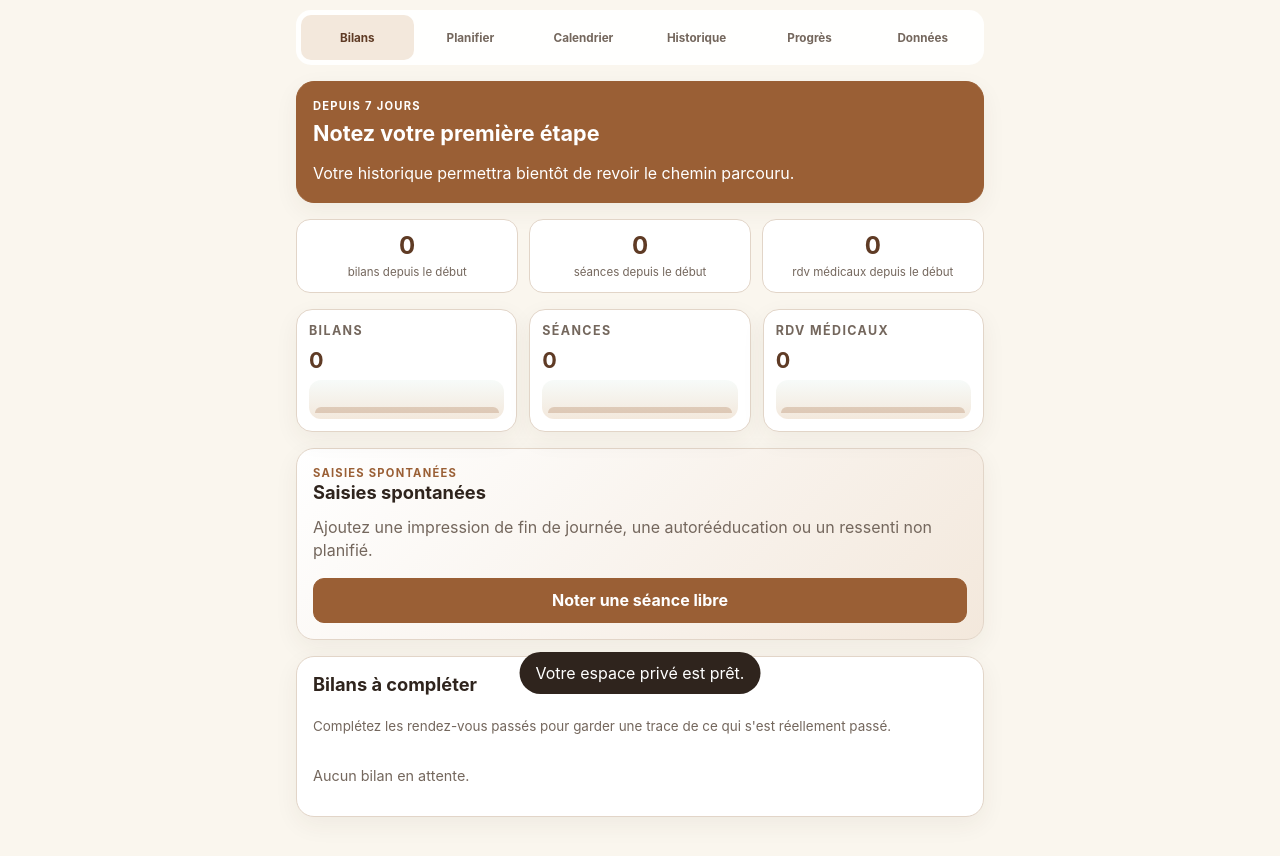
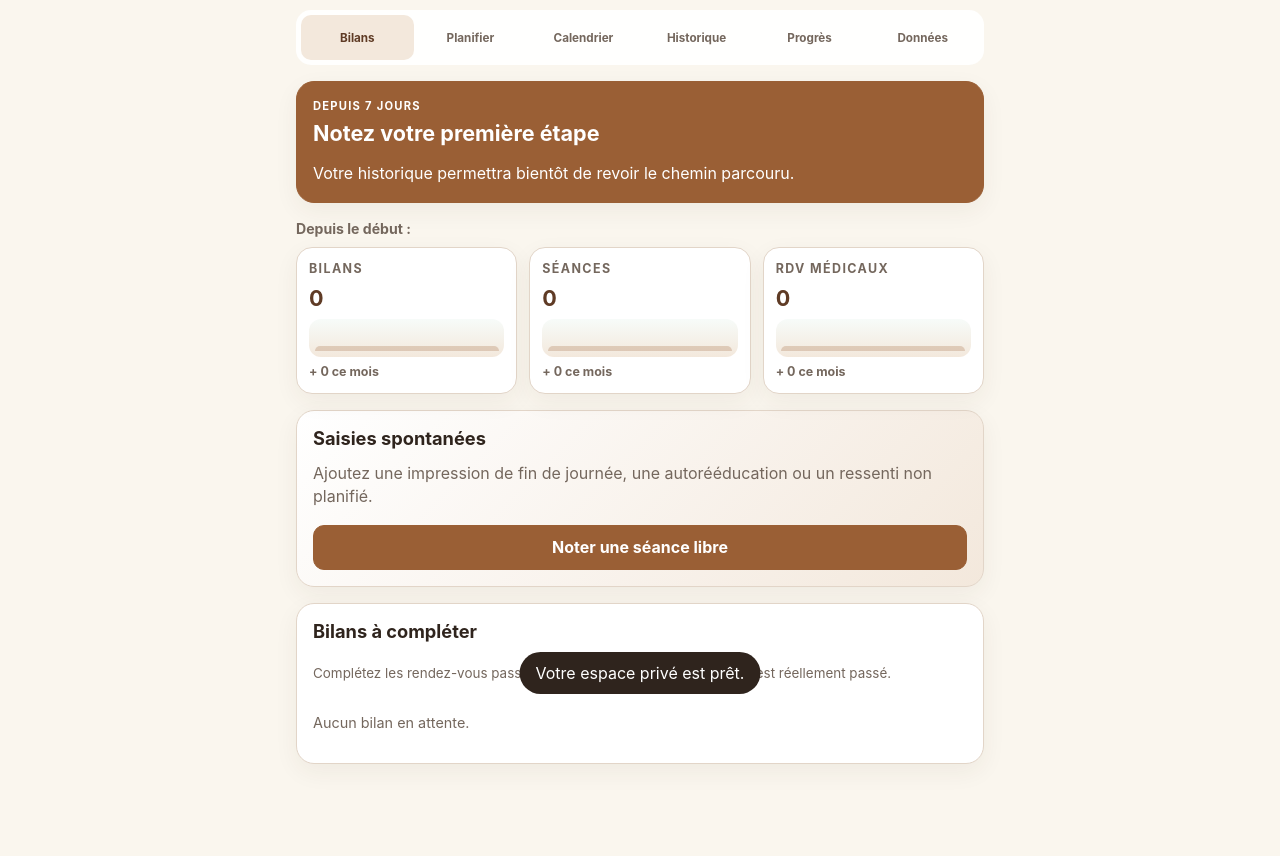
Before and after one commit to AirgosV0/coudeprogres-app, a website with bundled scripts: page index.html in a window 1280 px wide. Both pictures are taken after typing "Sample", "Sample123", "Sample123" into the empty fields and a click on the button "Créer et commencer". Shown: the part 82-938 px from the top of the page. After the commit the page ends 894 px from the top, so only its background shows below. Built offline with nearby package versions, Linux system fonts and the light colour scheme.

Commit message:
1.5 correctifs

```diff
--- a/index.html
+++ b/index.html
@@ -102,10 +102,9 @@
             <h2 id="encouragement-title">Bienvenue</h2>
             <p id="encouragement-message">Ajoutez une première étape de votre parcours.</p>
           </article>
-          <div id="dashboard-cards" class="metrics"></div>
+          <p class="dashboard-trends-title">Depuis le début :</p>
           <div id="dashboard-trends" class="progress-grid dashboard-trends"></div>
           <article class="card free-entry-card">
-            <p class="eyebrow">Saisies spontanées</p>
             <h2>Saisies spontanées</h2>
             <p>Ajoutez une impression de fin de journée, une autorééducation ou un ressenti non planifié.</p>
             <button id="new-free-report" class="primary" type="button">Noter une séance libre</button>
--- a/js/app.js
+++ b/js/app.js
@@ -421,11 +421,6 @@ function renderDashboard() {
   const lifetime = lifetimeSummary(journal.entries);
   $("encouragement-title").textContent = summary.title;
   $("encouragement-message").textContent = summary.message;
-  $("dashboard-cards").innerHTML = [
-    metric(lifetime.reports, "bilans depuis le début"),
-    metric(lifetime.practices, "séances depuis le début"),
-    metric(lifetime.appointments, "rdv médicaux depuis le début")
-  ].join("");
   $("dashboard-trends").innerHTML = lifetime.series.map(cumulativeCard).join("");
   const upcoming = nextAppointmentsByType(journal.entries);
   $("upcoming-list").classList.toggle("empty", !upcoming.length);
@@ -438,13 +433,9 @@ function renderDashboard() {
     : '<div class="empty">Aucun bilan en attente.</div>';
 }
 
-function metric(value, label) {
-  return `<div class="metric"><strong>${value}</strong><span>${label}</span></div>`;
-}
-
 function cumulativeCard(series) {
   const max = Math.max(1, ...series.points.map(point => point.value));
-  const bars = series.points.slice(-10).map(point => {
+  const bars = series.points.map(point => {
     const height = Math.max(8, Math.round((point.value / max) * 100));
     return `<span class="progress-bar" style="height:${height}%" title="${escapeHtml(dateLabel(point.date))} : ${point.value}"></span>`;
   }).join("");
@@ -452,6 +443,7 @@ function cumulativeCard(series) {
     <p class="eyebrow">${escapeHtml(series.label)}</p>
     <strong>${series.total}</strong>
     <div class="progress-bars compact-bars" aria-hidden="true">${bars || '<span class="progress-bar empty-bar"></span>'}</div>
+    <p class="month-count">+ ${series.monthCount} ce mois</p>
   </article>`;
 }
 
--- a/js/domain.js
+++ b/js/domain.js
@@ -207,8 +207,9 @@ export function reportsToComplete(entries, today = isoToday()) {
     .sort(compareEntriesByEvent);
 }
 
-export function lifetimeSummary(entries) {
+export function lifetimeSummary(entries, today = isoToday()) {
   const completed = filteredEntries(entries, { status: "completed" }).reverse();
+  const month = today.slice(0, 7);
   const reports = completed.length;
   const practices = completed.filter(entry => entry.type === "kine" || entry.type === "auto").length;
   const appointments = completed.filter(entry => entry.type === "medical").length;
@@ -217,9 +218,9 @@ export function lifetimeSummary(entries) {
     practices,
     appointments,
     series: [
-      cumulativeSeries(completed, "Bilans", () => true),
-      cumulativeSeries(completed, "Séances", entry => entry.type === "kine" || entry.type === "auto"),
-      cumulativeSeries(completed, "RDV médicaux", entry => entry.type === "medical")
+      cumulativeSeries(completed, "Bilans", () => true, month),
+      cumulativeSeries(completed, "Séances", entry => entry.type === "kine" || entry.type === "auto", month),
+      cumulativeSeries(completed, "RDV médicaux", entry => entry.type === "medical", month)
     ]
   };
 }
@@ -261,13 +262,17 @@ export function sevenDaySummary(entries, today = isoToday()) {
   };
 }
 
-function cumulativeSeries(entries, label, predicate) {
+function cumulativeSeries(entries, label, predicate, month) {
   let count = 0;
+  let monthCount = 0;
   const points = entries.map(entry => {
-    if (predicate(entry)) count += 1;
+    if (predicate(entry)) {
+      count += 1;
+      if (entry.date.startsWith(month)) monthCount += 1;
+    }
     return { date: entry.date, value: count };
   });
-  return { label, total: count, points };
+  return { label, total: count, monthCount, points };
 }
 
 export function monthCells(month, entries, today = isoToday()) {
@@ -326,7 +331,8 @@ export function exportCsv(entries) {
     ["duration", "Durée (minutes)"], ["pain", "Douleur (0-10)"],
     ["flexion", "Flexion (degrés)"], ["extension", "Extension (degrés)"],
     ["pronation", "Pronation (degrés)"], ["supination", "Supination (degrés)"],
-    ["details", "Observations"], ["achievement", "Réussite"], ["nextStep", "Prochaine étape"]
+    ["details", "Observations"], ["achievement", "Réussite"], ["nextStep", "Prochaine étape"],
+    ["sessionPaid", "Séance payée (o/n)"], ["paymentDate", "Date paiement"]
   ];
   const lines = [columns.map(([, label]) => csvCell(label)).join(";")];
   filteredEntries(entries).reverse().forEach(entry => {
--- a/styles.css
+++ b/styles.css
@@ -579,6 +579,13 @@ summary {
   grid-template-columns: repeat(3, 1fr);
 }
 
+.dashboard-trends-title {
+  color: var(--muted);
+  font-size: 0.88rem;
+  font-weight: 700;
+  margin: 0.9rem 0 0.5rem;
+}
+
 .progress-card {
   background: var(--paper);
   border: 1px solid var(--border);
@@ -669,6 +676,12 @@ summary {
   padding: 0.35rem;
 }
 
+.progress-card .month-count {
+  color: var(--muted);
+  font-weight: 700;
+  margin: 0.4rem 0 0;
+}
+
 .progress-bar {
   background: var(--teal);
   border-radius: 999px 999px 3px 3px;
--- a/sw.js
+++ b/sw.js
@@ -1,4 +1,4 @@
-const CACHE = "coudeprogres-v14";
+const CACHE = "coudeprogres-v15";
 const FILES = [
   "./",
   "./index.html",
```
Also changed, not shown: test/domain.test.js (+4 -1 lines).
